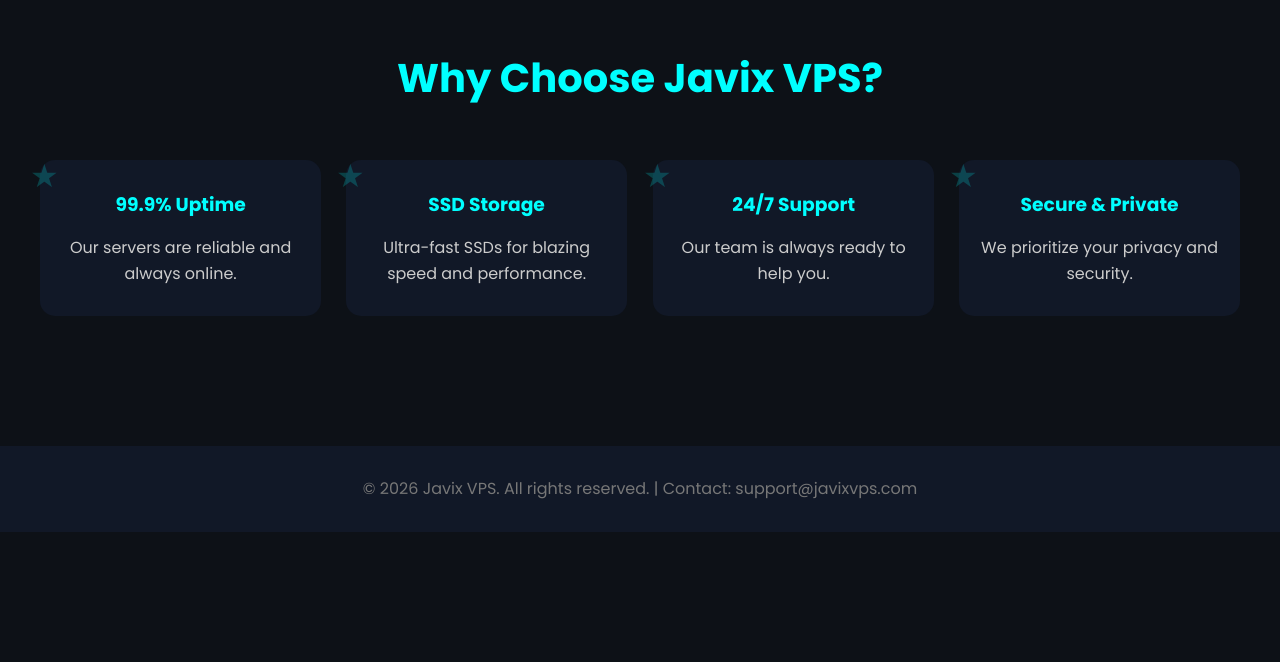
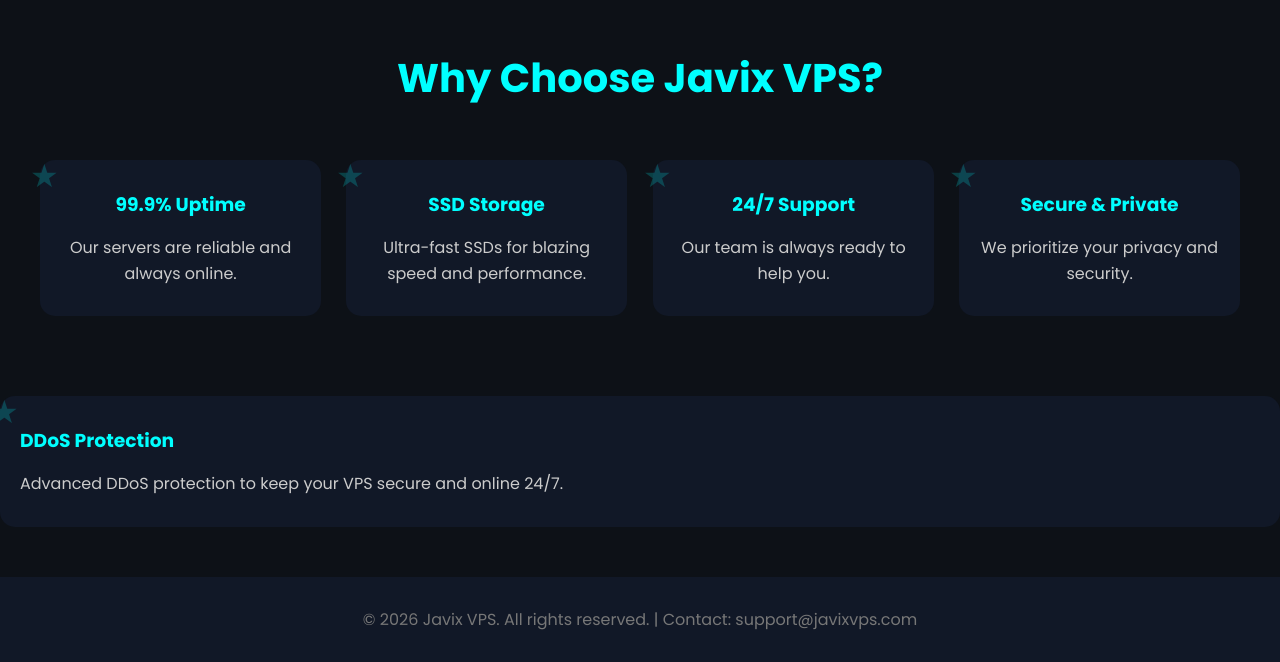
Before and after one commit to Diwakar5254/JavixVps.fun, a plain HTML site: page index.html in a window 1280 px wide. Shown: the part 1370-2032 px from the top of the page. Before the commit the page ends 1902 px from the top, so only its background shows below. Drawn offline with nearby package versions, Linux system fonts and the light colour scheme.

Commit message:
Add DDoS protection feature to index.html
Added DDoS protection feature to the features section.

```diff
--- a/index.html
+++ b/index.html
@@ -179,6 +179,10 @@
       </div>
     </div>
   </section>
+<div class="feature" data-aos="zoom-in" data-aos-delay="400">
+  <h3>DDoS Protection</h3>
+  <p>Advanced DDoS protection to keep your VPS secure and online 24/7.</p>
+</div>
 
   <!-- ===== Footer ===== -->
   <footer id="contact">
```
